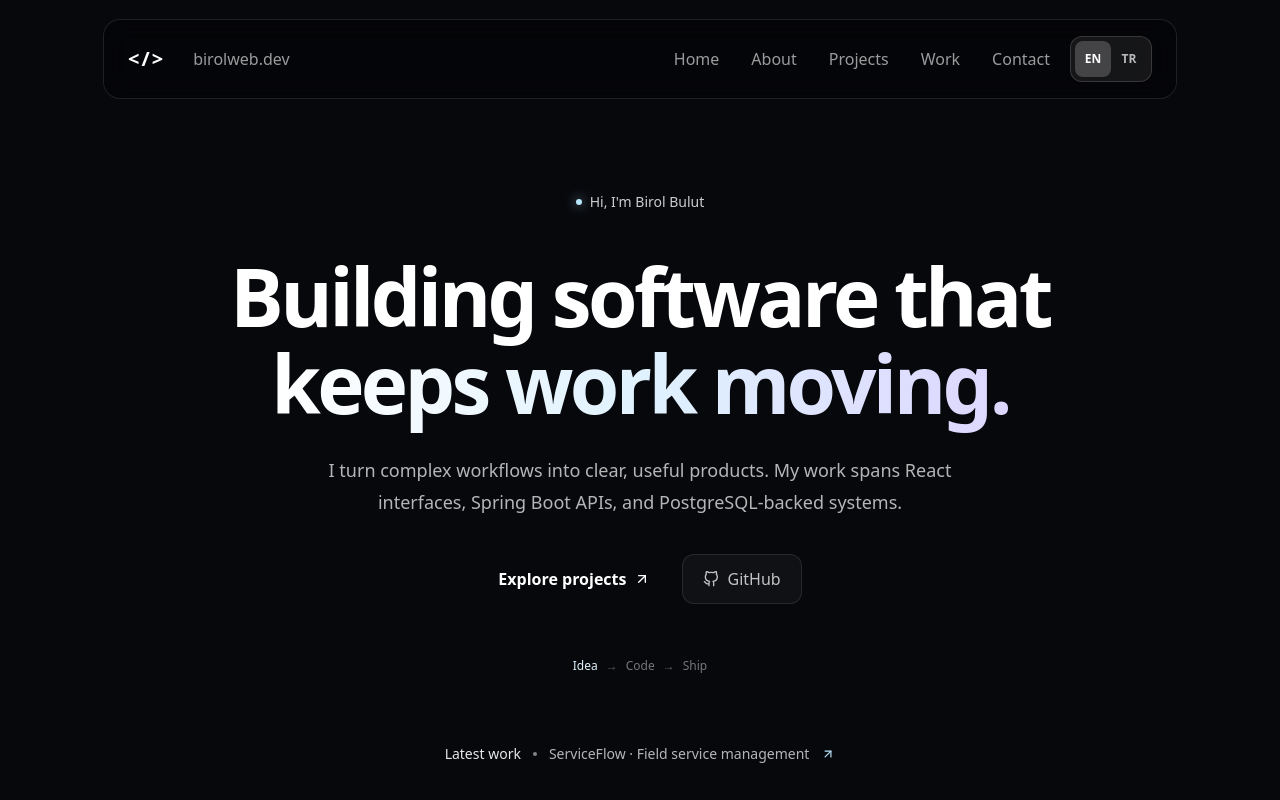
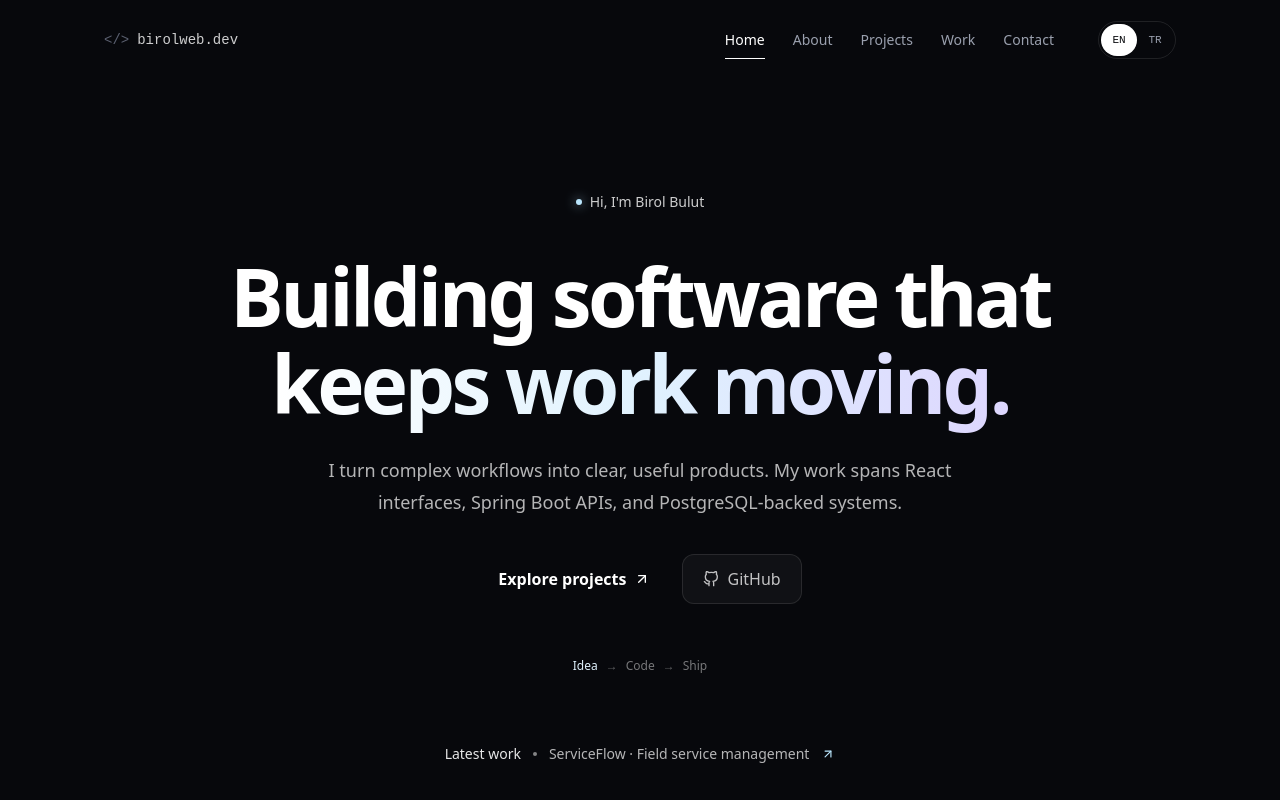
Before and after one commit to bulutbirol/Portfolyo-g-ncel, a React (Vite) app: page / in a window 1280 px wide. Shown: the top 800 px of the page. Built offline with nearby package versions, Linux system fonts and the light colour scheme.

Commit message:
redesign navbar

```diff
--- a/src/components/layout/Navbar.jsx
+++ b/src/components/layout/Navbar.jsx
@@ -1,9 +1,14 @@
-import React, { useEffect, useState } from "react";
+import { useEffect, useState } from "react";
 import { AnimatePresence, motion } from "framer-motion";
 import { useLanguage } from "../../LanguageContext";
+import { ease } from "../../motion";
+
+const SECTIONS = ["home", "about", "projects", "work", "contact"];
 
 export function Navbar() {
   const [open, setOpen] = useState(false);
+  const [scrolled, setScrolled] = useState(false);
+  const [active, setActive] = useState("home");
   const { language, setLanguage, copy } = useLanguage();
   const text = copy.nav;
 
@@ -11,57 +16,68 @@ export function Navbar() {
     const onResize = () => {
       if (window.innerWidth >= 768) setOpen(false);
     };
+    const onScroll = () => setScrolled(window.scrollY > 12);
+    onScroll();
     window.addEventListener("resize", onResize);
-        return () => window.removeEventListener("resize", onResize);
+    window.addEventListener("scroll", onScroll, { passive: true });
+    return () => {
+      window.removeEventListener("resize", onResize);
+      window.removeEventListener("scroll", onScroll);
+    };
   }, []);
 
+  useEffect(() => {
+    const observer = new IntersectionObserver(
+      (entries) => {
+        entries.forEach((entry) => {
+          if (entry.isIntersecting) setActive(entry.target.id);
+        });
+      },
+      { rootMargin: "-45% 0px -50% 0px" }
+    );
+    SECTIONS.forEach((id) => {
+      const el = document.getElementById(id);
+      if (el) observer.observe(el);
+    });
+    return () => observer.disconnect();
+  }, []);
+
+  const solid = scrolled || open;
+
   return (
-        <header className="fixed top-0 left-0 right-0 z-50">
-            <div className="mx-auto max-w-6xl px-3 sm:px-6 lg:px-10">
-                <div className="mt-3 flex items-center justify-between gap-2 rounded-2xl bg-black/30 px-2 py-2.5 backdrop-blur-md ring-1 ring-white/10 sm:mt-5 sm:px-6 sm:py-4">
-                    <a href="#home" className="flex min-w-0 items-center gap-1 group sm:gap-3">
-                        <div className="hidden text-white text-xl font-bold tracking-widest sm:block">
-                            &lt;/&gt;
-                        </div>
+    <header
+      className={`fixed inset-x-0 top-0 z-50 border-b transition-colors duration-500 ${
+        solid ? "border-white/[0.08] bg-ink/80 backdrop-blur-xl" : "border-transparent"
+      }`}
+    >
+      <div className="mx-auto flex h-16 max-w-6xl items-center justify-between gap-3 px-4 sm:px-6 md:h-20 lg:px-10">
+        <a href="#home" className="group flex items-center gap-2 font-mono text-sm text-white/80 transition hover:text-white">
+          <span className="text-mute transition group-hover:text-white">&lt;/&gt;</span>
+          birolweb.dev
+        </a>
 
-                        <div className="relative rounded-2xl">
-                            <div
-                                className="
-      pointer-events-none absolute inset-0 rounded-2xl
-      opacity-0 group-hover:opacity-100 transition duration-300
-      p-[1.5px]
-      bg-gradient-to-r from-white/90 via-gray-400/70 via-blue-300/70 via-gray-500/70 to-white/90
-      [-webkit-mask:linear-gradient(#000_0_0)_content-box,linear-gradient(#000_0_0)]
-      [-webkit-mask-composite:xor]
-      [mask-composite:exclude]
-    "
+        <div className="flex items-center gap-2 md:gap-8">
+          <nav className="hidden items-center gap-1 md:flex">
+            {SECTIONS.map((id) => (
+              <a
+                key={id}
+                href={`#${id}`}
+                aria-current={active === id ? "true" : undefined}
+                className={`relative px-3 py-2 text-sm transition-colors ${active === id ? "text-white" : "text-fog hover:text-white"}`}
+              >
+                {text[id]}
+                {active === id && (
+                  <motion.span
+                    layoutId="nav-underline"
+                    transition={{ duration: 0.45, ease }}
+                    className="absolute inset-x-3 -bottom-px h-px bg-white"
                   />
+                )}
+              </a>
+            ))}
+          </nav>
 
-                            <div
-                                className="
-      pointer-events-none absolute inset-0 rounded-2xl
-      opacity-0 group-hover:opacity-100 transition duration-300
-      shadow-[0_0_22px_rgba(147,197,253,0.45)]
-    "
-                            />
-
-                            <div className="relative px-2 py-1.5 rounded-2xl sm:px-4">
-                                <span className="text-sm text-white/60 group-hover:text-white transition duration-300 sm:text-base">
-                                    birolweb.dev
-                                </span>
-                            </div>
-                        </div>
-
-                    </a>
-                      <div className="flex shrink-0 items-center gap-1 md:gap-5">
-                      <nav className="hidden md:flex items-center gap-5 text-white/60 font-medium lg:gap-8">
-                        <a href="#home" className="hover:text-white transition-colors">{text.home}</a>
-                        <a href="#about" className="hover:text-white transition-colors">{text.about}</a>
-                        <a href="#projects" className="hover:text-white transition-colors">{text.projects}</a>
-                        <a href="#work" className="hover:text-white transition-colors">{text.work}</a>
-                        <a href="#contact" className="hover:text-white transition-colors">{text.contact}</a>
-                      </nav>
-                      <div role="group" aria-label={text.language} className="flex shrink-0 items-center rounded-xl border border-white/15 bg-white/[0.07] p-1 text-xs font-semibold text-white/70 backdrop-blur-xl">
+          <div role="group" aria-label={text.language} className="flex items-center rounded-full border border-white/10 p-0.5 font-mono text-[11px]">
             {["en", "tr"].map((option) => (
               <button
                 key={option}
@@ -69,103 +85,67 @@ export function Navbar() {
                 lang={option}
                 aria-pressed={language === option}
                 onClick={() => setLanguage(option)}
-                            className={`grid min-h-9 min-w-9 place-items-center rounded-lg px-2 transition focus-visible:outline focus-visible:outline-2 focus-visible:outline-offset-2 focus-visible:outline-sky-200 ${language === option ? "bg-white/20 text-white shadow-sm" : "hover:bg-white/10 hover:text-white"}`}
+                className={`relative grid min-h-8 min-w-9 place-items-center rounded-full px-2 transition-colors focus-visible:outline focus-visible:outline-2 focus-visible:outline-offset-2 focus-visible:outline-white ${
+                  language === option ? "text-ink" : "text-fog hover:text-white"
+                }`}
               >
-                            {option.toUpperCase()}
+                {language === option && <span className="absolute inset-0 rounded-full bg-white" />}
+                <span className="relative">{option.toUpperCase()}</span>
               </button>
             ))}
           </div>
+
           <button
             type="button"
-                        className="md:hidden inline-flex items-center justify-center w-11 h-11 rounded-2xl ring-1 ring-white/10 bg-white/5 hover:bg-white/10 transition"
+            className="grid h-10 w-10 place-items-center rounded-full border border-white/10 text-white transition hover:border-white/30 md:hidden"
             aria-label={open ? text.closeMenu : text.openMenu}
             aria-expanded={open}
+            aria-controls="mobile-menu"
             onClick={() => setOpen((v) => !v)}
           >
-                        <svg
-                            width="20"
-                            height="20"
-                            viewBox="0 0 24 24"
-                            fill="none"
-                            xmlns="http://www.w3.org/2000/svg"
-                            className="text-white"
-                        >
-                            {open ? (
-                                <path
-                                    d="M6 6L18 18M18 6L6 18"
-                                    stroke="currentColor"
-                                    strokeWidth="2"
-                                    strokeLinecap="round"
+            <span className="relative block h-3 w-4">
+              <motion.span
+                animate={open ? { rotate: 45, y: 5 } : { rotate: 0, y: 0 }}
+                transition={{ duration: 0.3, ease }}
+                className="absolute left-0 top-0 h-px w-4 bg-current"
               />
-                            ) : (
-                                <path
-                                    d="M4 7H20M4 12H20M4 17H20"
-                                    stroke="currentColor"
-                                    strokeWidth="2"
-                                    strokeLinecap="round"
+              <motion.span
+                animate={open ? { rotate: -45, y: -5 } : { rotate: 0, y: 0 }}
+                transition={{ duration: 0.3, ease }}
+                className="absolute bottom-0 left-0 h-px w-4 bg-current"
               />
-                            )}
-                        </svg>
+            </span>
           </button>
         </div>
       </div>
 
       <AnimatePresence>
         {open && (
-                        <motion.div
-                            initial={{ height: 0, opacity: 0, y: -8 }}
-                            animate={{ height: "auto", opacity: 1, y: 0 }}
-                            exit={{ height: 0, opacity: 0, y: -8 }}
-                            transition={{ duration: 0.22, ease: "easeInOut" }}
-                            className="md:hidden mt-3 rounded-2xl bg-black/40 backdrop-blur-md ring-1 ring-white/10 overflow-hidden"
+          <motion.nav
+            id="mobile-menu"
+            initial={{ opacity: 0, y: -8 }}
+            animate={{ opacity: 1, y: 0 }}
+            exit={{ opacity: 0, y: -8 }}
+            transition={{ duration: 0.3, ease }}
+            className="border-t border-white/[0.08] px-4 pb-6 pt-2 md:hidden"
           >
-                            <motion.div
-                                initial={{ opacity: 0 }}
-                                animate={{ opacity: 1 }}
-                                exit={{ opacity: 0 }}
-                                transition={{ duration: 0.18 }}
-                                className="flex flex-col py-2 text-white/70 font-medium"
+            {SECTIONS.map((id, index) => (
+              <motion.a
+                key={id}
+                href={`#${id}`}
+                onClick={() => setOpen(false)}
+                initial={{ opacity: 0, y: 12 }}
+                animate={{ opacity: 1, y: 0 }}
+                transition={{ duration: 0.4, ease, delay: 0.04 * index }}
+                className="flex items-baseline gap-4 border-b border-white/[0.06] py-4 text-2xl tracking-tight text-white"
               >
-                                <a
-                                    href="#home"
-                                    className="px-6 py-3 hover:bg-white/5 transition"
-                                    onClick={() => setOpen(false)}
-                                >
-                                    {text.home}
-                                </a>
-                                <a
-                                    href="#about"
-                                    className="px-6 py-3 hover:bg-white/5 transition"
-                                    onClick={() => setOpen(false)}
-                                >
-                                    {text.about}
-                                </a>
-                                <a
-                                    href="#projects"
-                                    className="px-6 py-3 hover:bg-white/5 transition"
-                                    onClick={() => setOpen(false)}
-                                >
-                                    {text.projects}
-                                </a>
-                                <a
-                                    href="#work"
-                                    className="px-6 py-3 hover:bg-white/5 transition"
-                                    onClick={() => setOpen(false)}
-                                >
-                                    {text.work}
-                                </a>
-                                <a
-                                    href="#contact"
-                                    className="px-6 py-3 hover:bg-white/5 transition"
-                                    onClick={() => setOpen(false)}
-                                >
-                                    {text.contact}
-                                </a>
-                            </motion.div>
-                        </motion.div>
+                <span className="font-mono text-xs text-mute">0{index + 1}</span>
+                {text[id]}
+              </motion.a>
+            ))}
+          </motion.nav>
         )}
       </AnimatePresence>
-            </div>
     </header>
   );
 }
```
Also changed, not shown: 1 other file (tests, documents, lock files or other folders). Lines whose indentation alone changed are shown as unchanged.
